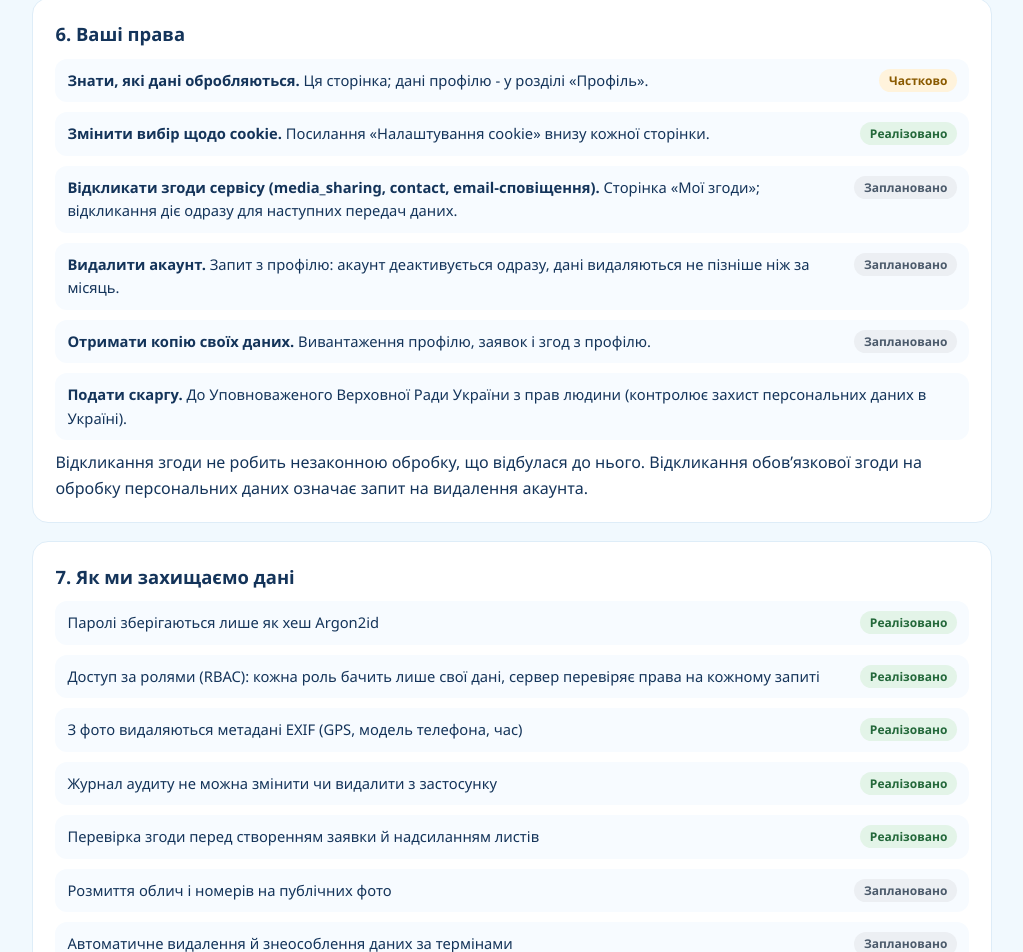
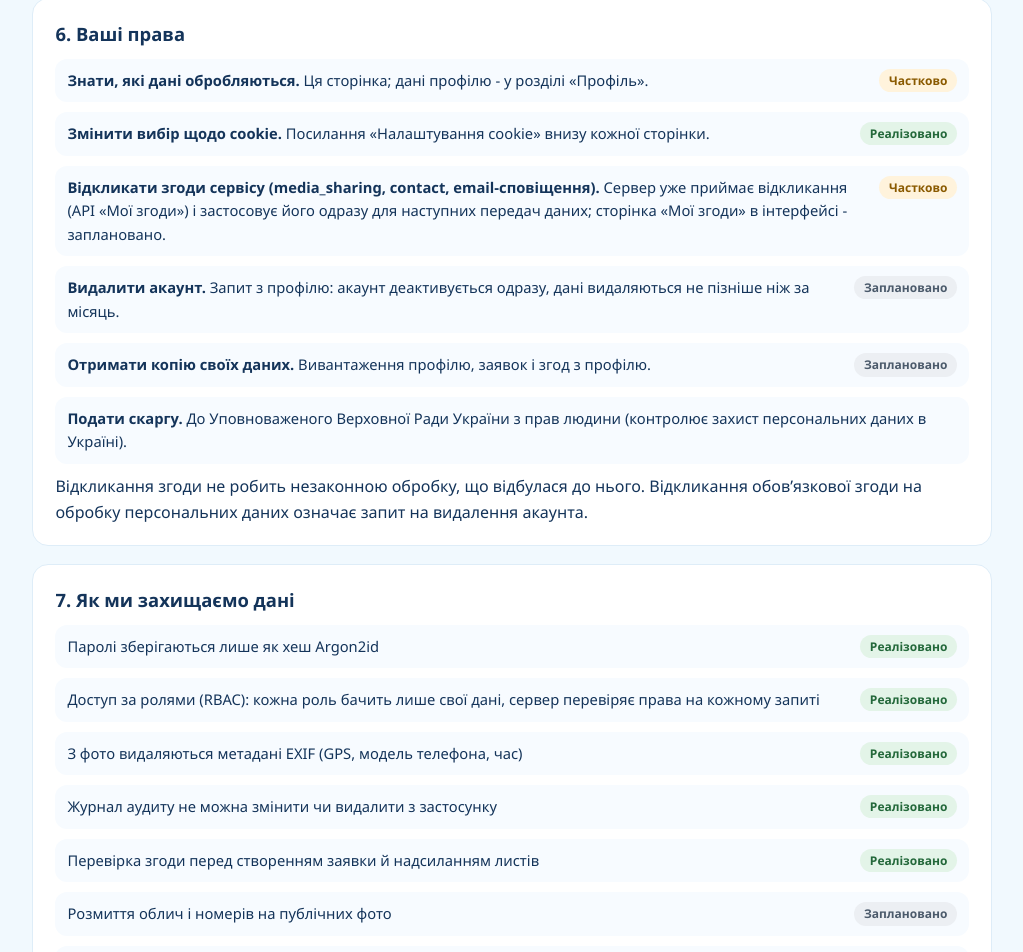
Before and after one commit to yuliia-blashchuk/road-monitoring-system, a React (Vite) app in the folder frontend/: page /privacy in a window 1280 px wide. Shown: the part 2882-3834 px from the top of the page, without its empty margins (230-1253 px from the left). Built offline with nearby package versions, Linux system fonts and the light colour scheme.

Commit message:
docs: consent revocation API is available (KAN-110)

```diff
--- a/frontend/src/pages/PrivacyPolicyPage.tsx
+++ b/frontend/src/pages/PrivacyPolicyPage.tsx
@@ -144,8 +144,8 @@ const RIGHTS = [
   },
   {
     right: 'Відкликати згоди сервісу (media_sharing, contact, email-сповіщення)',
-    how: 'Сторінка «Мої згоди»; відкликання діє одразу для наступних передач даних.',
-    status: 'planned' as Status,
+    how: 'Сервер уже приймає відкликання (API «Мої згоди») і застосовує його одразу для наступних передач даних; сторінка «Мої згоди» в інтерфейсі - заплановано.',
+    status: 'partial' as Status,
   },
   {
     right: 'Видалити акаунт',
```
Also changed, not shown: 1 other file (tests, documents, lock files or other folders).
